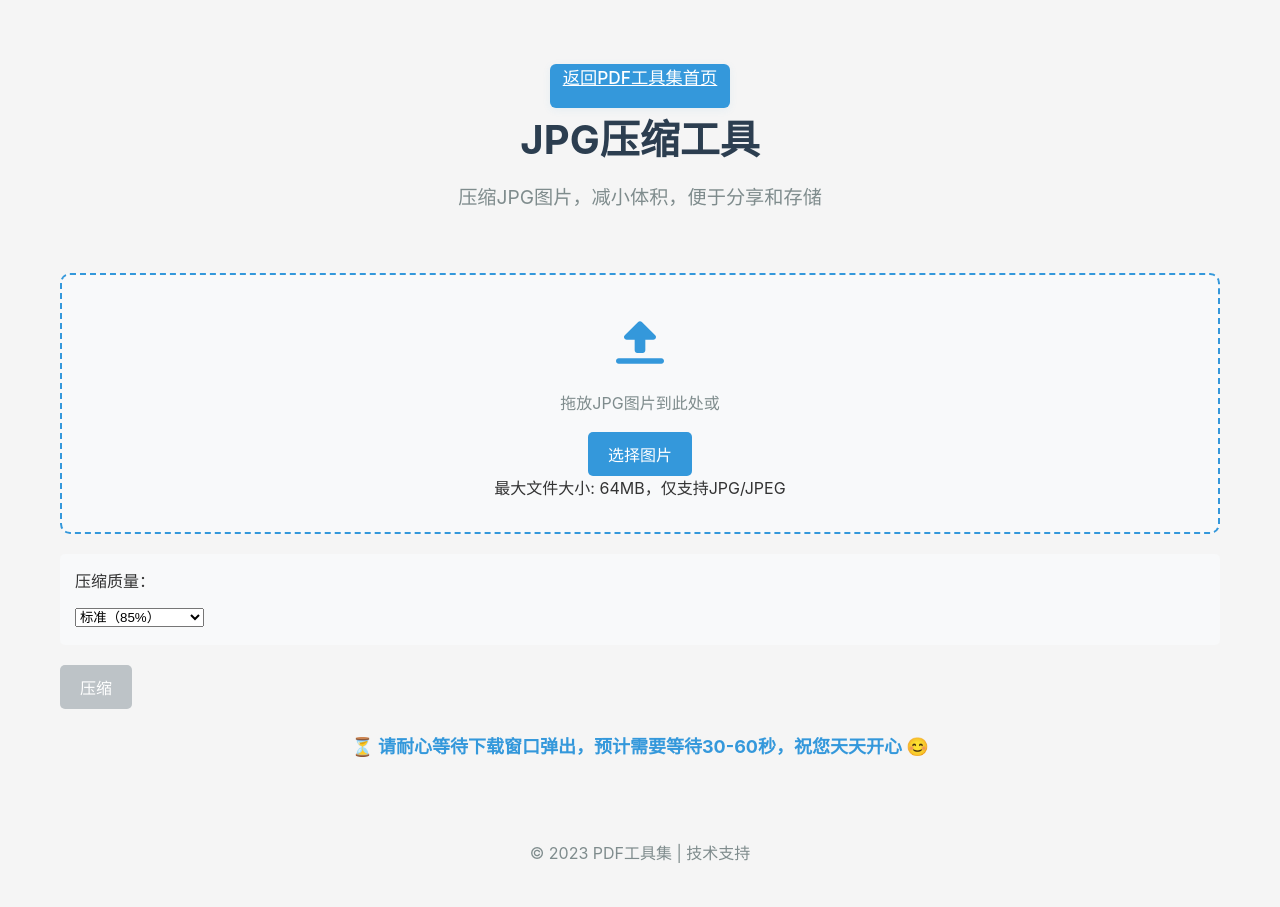
After one commit to spes2698/pdfall, a Flask app: page /jpg_compress in a window 1280 px wide. The commit adds this page. Run offline with Flask 2, Linux system fonts and the light colour scheme.

Commit message:
加入捐赠功能，加入jpg压缩

```diff
--- a/app.py
+++ b/app.py
@@ -15,6 +15,16 @@ from pdf_tools.pdf_operations.operations import (
     pdf_to_images,
     images_to_pdf
 )
+from datetime import datetime
+from apscheduler.schedulers.background import BackgroundScheduler
+from PIL import Image
+import io
+import base64
+import qrcode
+from alipay.aop.api.AlipayClientConfig import AlipayClientConfig
+from alipay.aop.api.DefaultAlipayClient import DefaultAlipayClient
+from alipay.aop.api.request.AlipayTradePrecreateRequest import AlipayTradePrecreateRequest
+from alipay_config import ALIPAY_APP_ID, ALIPAY_PRIVATE_KEY, ALIPAY_PUBLIC_KEY
 
 # 配置日志
 logging.basicConfig(level=logging.DEBUG)
@@ -22,14 +32,32 @@ logger = logging.getLogger(__name__)
 
 app = Flask(__name__)
 app.secret_key = os.urandom(24)
-app.config['UPLOAD_FOLDER'] = 'uploads'
+app.config['UPLOAD_FOLDER'] = os.path.join(os.path.dirname(os.path.abspath(__file__)), 'uploads')
 app.config['CONVERTED_FOLDER'] = 'converted'
 app.config['ALLOWED_EXTENSIONS'] = {'pdf', 'jpg', 'jpeg', 'png', 'tiff'}
 app.config['MAX_CONTENT_LENGTH'] = 64 * 1024 * 1024  # 64MB
+app.config['FILE_EXPIRY'] = 20  # 文件保存20分钟后自动销毁
 
 # 确保上传和转换目录存在
 os.makedirs(app.config['UPLOAD_FOLDER'], exist_ok=True)
 os.makedirs(app.config['CONVERTED_FOLDER'], exist_ok=True)
+
+# 清理过期文件的任务
+def cleanup_expired_files():
+    with app.app_context():
+        current_time = datetime.now()
+        for filename in os.listdir(app.config['UPLOAD_FOLDER']):
+            file_path = os.path.join(app.config['UPLOAD_FOLDER'], filename)
+            if os.path.isfile(file_path):
+                file_modified_time = datetime.fromtimestamp(os.path.getmtime(file_path))
+                if (current_time - file_modified_time).total_seconds() > app.config['FILE_EXPIRY'] * 60:
+                    os.remove(file_path)
+                    print(f"已删除过期文件: {filename}")
+
+# 启动定时清理任务
+scheduler = BackgroundScheduler()
+scheduler.add_job(cleanup_expired_files, 'interval', minutes=10)
+scheduler.start()
 
 def allowed_file(filename, extensions=None):
     """检查文件扩展名是否被允许"""
@@ -321,39 +349,29 @@ def compress_pdf_route():
     try:
         if 'file' not in request.files:
             return jsonify({'success': False, 'message': '没有选择文件'})
-
         file = request.files['file']
-
         if file.filename == '':
             return jsonify({'success': False, 'message': '没有选择文件'})
-
         if not allowed_file(file.filename, {'pdf'}):
             return jsonify({'success': False, 'message': '只允许上传PDF文件'})
-
         # 获取压缩质量
         quality = request.form.get('quality', 'default')
-
         # 保存上传的文件
         original_filename = secure_filename(file.filename)
         unique_id = str(uuid.uuid4())
         pdf_filename = f"{unique_id}_{original_filename}"
         pdf_path = os.path.join(app.config['UPLOAD_FOLDER'], pdf_filename)
         file.save(pdf_path)
-
         # 压缩PDF
         output_filename = f"compressed_{unique_id}.pdf"
         output_path = os.path.join(app.config['CONVERTED_FOLDER'], output_filename)
-
         success = compress_pdf(pdf_path, output_path, quality=quality)
-
         if success:
             # 获取压缩前后的文件大小
             original_size = os.path.getsize(pdf_path)
             compressed_size = os.path.getsize(output_path)
-
             # 计算压缩比例
             compression_ratio = 100 - (compressed_size / original_size * 100) if original_size > 0 else 0
-
             return jsonify({
                 'success': True,
                 'download_url': url_for('get_file', filename=output_filename),
@@ -601,5 +619,161 @@ def run_tests():
 def request_entity_too_large(error):
     return render_template('error.html', message='上传的文件过大，最大支持64MB'), 413
 
+def compress_jpg(file_path, quality=85):
+    """压缩JPG图片"""
+    try:
+        # 打开图片
+        img = Image.open(file_path)
+
+        # 如果是PNG，转换为JPG
+        if img.format == 'PNG':
+            img = img.convert('RGB')
+
+        # 创建输出文件路径
+        output_path = os.path.splitext(file_path)[0] + '_compressed.jpg'
+
+        # 保存压缩后的图片
+        img.save(output_path, 'JPEG', quality=quality, optimize=True)
+
+        return output_path
+    except Exception as e:
+        print(f"压缩图片时出错: {str(e)}")
+        return None
+
+@app.route('/convert', methods=['POST'])
+def convert():
+    if 'file' not in request.files:
+        return jsonify({'error': '没有选择文件'}), 400
+
+    file = request.files['file']
+    function_type = request.form.get('functionType')
+
+    if file.filename == '':
+        return jsonify({'error': '没有选择文件'}), 400
+
+    if not allowed_file(file.filename):
+        return jsonify({'error': '不支持的文件类型'}), 400
+
+    try:
+        # 保存上传的文件
+        filename = secure_filename(file.filename)
+        file_path = os.path.join(app.config['UPLOAD_FOLDER'], filename)
+        file.save(file_path)
+
+        # 根据功能类型处理文件
+        if function_type == 'compress_jpg':
+            if not filename.lower().endswith(('.jpg', '.jpeg')):
+                return jsonify({'error': '请上传JPG或JPEG格式的图片'}), 400
+            output_path = compress_jpg(file_path)
+            if not output_path:
+                return jsonify({'error': '图片压缩失败'}), 500
+            return send_file(output_path, as_attachment=True)
+        elif function_type == 'pdf2word':
+            output_path = convert_pdf_to_word(file_path)
+        elif function_type == 'pdf2excel':
+            output_path = convert_pdf_to_excel(file_path)
+        elif function_type == 'pdf2ppt':
+            output_path = convert_pdf_to_ppt(file_path)
+        elif function_type == 'pdf2image':
+            output_path = convert_pdf_to_image(file_path)
+        elif function_type == 'word2pdf':
+            output_path = convert_word_to_pdf(file_path)
+        elif function_type == 'excel2pdf':
+            output_path = convert_excel_to_pdf(file_path)
+        elif function_type == 'ppt2pdf':
+            output_path = convert_ppt_to_pdf(file_path)
+        else:
+            return jsonify({'error': '不支持的功能类型'}), 400
+
+        if not output_path:
+            return jsonify({'error': '转换失败'}), 500
+
+        return send_file(output_path, as_attachment=True)
+
+    except Exception as e:
+        return jsonify({'error': str(e)}), 500
+    finally:
+        # 清理临时文件
+        if os.path.exists(file_path):
+            os.remove(file_path)
+        if 'output_path' in locals() and os.path.exists(output_path):
+            os.remove(output_path)
+
+@app.route('/jpg_compress')
+def jpg_compress_page():
+    return render_template('jpg_compress.html')
+
+@app.route('/compress_jpg', methods=['POST'])
+def compress_jpg_route():
+    try:
+        if 'file' not in request.files:
+            return jsonify({'success': False, 'message': '没有选择文件'}), 400
+        file = request.files['file']
+        if file.filename == '':
+            return jsonify({'success': False, 'message': '没有选择文件'}), 400
+        if not allowed_file(file.filename, {'jpg', 'jpeg'}):
+            return jsonify({'success': False, 'message': '只允许上传JPG/JPEG图片'}), 400
+        # 获取压缩质量
+        quality = int(request.form.get('quality', '85'))
+        # 保存上传的文件
+        original_filename = secure_filename(file.filename)
+        unique_id = str(uuid.uuid4())
+        jpg_filename = f"{unique_id}_{original_filename}"
+        jpg_path = os.path.join(app.config['UPLOAD_FOLDER'], jpg_filename)
+        file.save(jpg_path)
+        # 压缩JPG
+        output_filename = f"compressed_{unique_id}.jpg"
+        output_path = os.path.join(app.config['CONVERTED_FOLDER'], output_filename)
+        try:
+            img = Image.open(jpg_path)
+            if img.mode in ('RGBA', 'P'):  # 转换为RGB
+                img = img.convert('RGB')
+            img.save(output_path, 'JPEG', quality=quality, optimize=True)
+        except Exception as e:
+            return jsonify({'success': False, 'message': f'图片压缩失败: {str(e)}'}), 500
+        finally:
+            try:
+                os.remove(jpg_path)
+            except Exception:
+                pass
+        return send_from_directory(app.config['CONVERTED_FOLDER'], output_filename, as_attachment=True)
+    except Exception as e:
+        return jsonify({'success': False, 'message': f'压缩JPG时出错: {str(e)}'}), 500
+
+@app.route('/api/generate_alipay_qr', methods=['POST'])
+def generate_alipay_qr():
+    alipay_client_config = AlipayClientConfig()
+    alipay_client_config.server_url = "https://openapi.alipay.com/gateway.do"
+    alipay_client_config.app_id = ALIPAY_APP_ID
+    # 确保私钥格式正确
+    alipay_client_config.app_private_key = ALIPAY_PRIVATE_KEY.replace('\\n', '\n')
+    alipay_client_config.alipay_public_key = ALIPAY_PUBLIC_KEY.replace('\\n', '\n')
+
+    client = DefaultAlipayClient(alipay_client_config)
+    out_trade_no = str(uuid.uuid4())
+    request_obj = AlipayTradePrecreateRequest()
+    request_obj.biz_content = {
+        "out_trade_no": out_trade_no,
+        "total_amount": "0.01",
+        "subject": "公益捐款-乡村儿童教育",
+        "body": "超出运营成本部分将用于乡村儿童教育",
+        "timeout_express": "30m"
+    }
+    try:
+        response = client.execute(request_obj)
+        if 'qr_code' in response:
+            # 生成二维码图片并转base64
+            qr_url = response['qr_code']
+            qr_img = qrcode.make(qr_url)
+            buf = io.BytesIO()
+            qr_img.save(buf, format='PNG')
+            img_base64 = base64.b64encode(buf.getvalue()).decode('utf-8')
+            return jsonify({"success": True, "img_base64": img_base64, "img_type": "png"})
+        else:
+            return jsonify({"success": False, "message": "未获取到二维码链接"})
+    except Exception as e:
+        print(e)
+        return jsonify({"success": False, "message": f"二维码生成失败: {str(e)}"})
+
 if __name__ == '__main__':
     app.run(debug=True)
--- /dev/null
+++ b/templates/jpg_compress.html
@@ -0,0 +1,55 @@
+<!DOCTYPE html>
+<html lang="zh-CN">
+<head>
+    <meta charset="UTF-8">
+    <meta name="viewport" content="width=device-width, initial-scale=1.0">
+    <title>JPG压缩工具</title>
+    <link rel="stylesheet" href="{{ url_for('static', filename='css/style.css') }}">
+</head>
+<body>
+    <div class="container">
+        <header>
+            <a href="/" class="return-home-btn">返回PDF工具集首页</a>
+            <h1>JPG压缩工具</h1>
+            <p>压缩JPG图片，减小体积，便于分享和存储</p>
+        </header>
+        <main>
+            <div class="upload-box">
+                <form id="jpg-compress-form" enctype="multipart/form-data" method="post" action="/compress_jpg">
+                    <div class="upload-area" id="jpg-compress-drop-area">
+                        <img src="{{ url_for('static', filename='images/upload.svg') }}" alt="上传图标" class="upload-icon" id="jpg-compress-upload-icon">
+                        <p class="upload-text">拖放JPG图片到此处或</p>
+                        <input type="file" name="file" id="jpg-compress-file-input" accept=".jpg,.jpeg" hidden>
+                        <button type="button" class="btn-select-file" id="jpg-compress-select-file-btn">选择图片</button>
+                        <p class="max-size-note">最大文件大小: 64MB，仅支持JPG/JPEG</p>
+                        <div class="selected-file-info" id="jpg-compress-file-info" style="display: none;">
+                            <p>已选择: <span id="jpg-compress-file-name"></span></p>
+                        </div>
+                    </div>
+                    <div class="option-group">
+                        <label for="quality">压缩质量：</label>
+                        <select id="quality" name="quality">
+                            <option value="85" selected>标准（85%）</option>
+                            <option value="70">高压缩（70%）</option>
+                            <option value="50">极致压缩（50%）</option>
+                        </select>
+                    </div>
+                    <button type="submit" class="btn-convert" id="jpg-compress-btn" disabled>压缩</button>
+                </form>
+                <div id="jpg-compress-progress-container" class="progress-container" style="display:none;">
+                    <p style="margin-bottom:8px;color:#3498db;font-weight:bold;">正在上传...</p>
+                    <div class="progress-bar" style="background:#e0e0e0;border-radius:8px;overflow:hidden;">
+                        <div id="jpg-compress-progress" class="progress" style="width:0%;background:#3498db;height:20px;transition:width 0.4s;"></div>
+                    </div>
+                    <span id="jpg-compress-progress-percentage">0%</span>
+                </div>
+            </div>
+            <div class="tip-info" style="margin-top:24px;text-align:center;font-size:18px;font-weight:bold;color:#3498db;">⏳ 请耐心等待下载窗口弹出，预计需要等待30-60秒，祝您天天开心 😊</div>
+        </main>
+        <footer>
+            <p>&copy; 2023 PDF工具集 | 技术支持</p>
+        </footer>
+    </div>
+    <script src="{{ url_for('static', filename='js/jpg_compress.js') }}"></script>
+</body>
+</html>
```
Also changed, not shown: alipay_config.py (added, +13 -0 lines), templates/index.html (+71 -2 lines), tests/test_file_cleanup.py (added, +27 -0 lines), README.md, converted/compressed_73db196c-a8b2-41e4-a8b3-aad11c0e1dfd.jpg (added), converted/compressed_7afc20c5-3cda-4242-8a47-28c55614c889.jpg (added), converted/compressed_86034e0c-031e-46ca-b808-bb651854af96.jpg (added), 4 other files.
